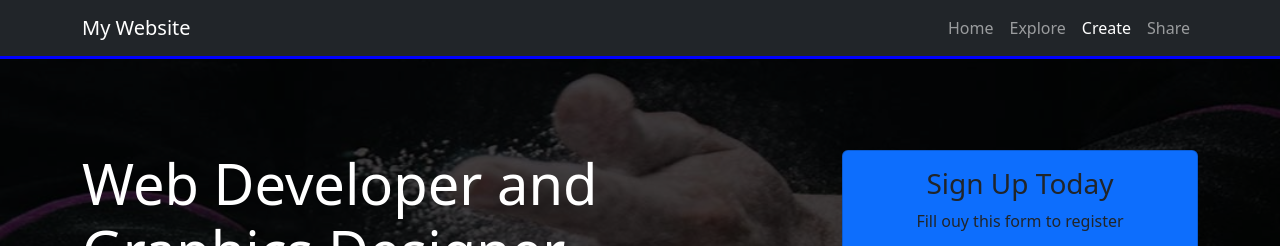
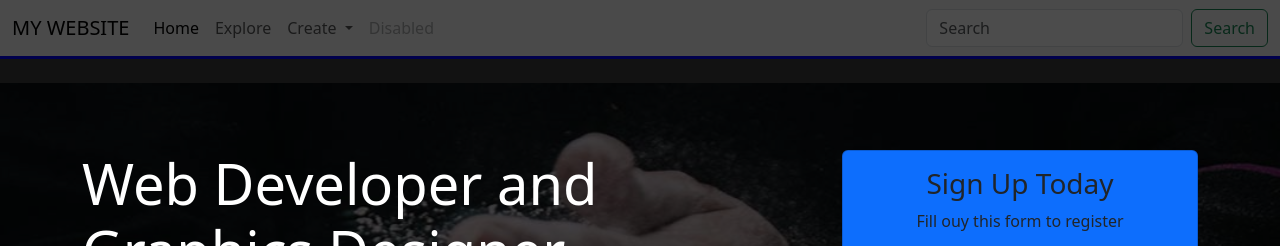
Before and after one commit to Bolu686/PracticeWork, a plain HTML site: page index.html in a window 1280 px wide. Shown: the top 246 px of the page. Drawn offline with nearby package versions, Linux system fonts and the light colour scheme.

Commit message:
Update index.html

```diff
--- a/index.html
+++ b/index.html
@@ -10,32 +10,43 @@
         <link rel="Stylesheet" href="Custom-style.css">
     </head>
     <body data-spy="scroll" data-target="#main-nav" id="home">
-          <nav class="navbar navbar-expand-sm bg-dark navbar-dark fixed-top" id="main-nav">
-            <div class="container">
-              <a href="My Projects.html" class="navbar-brand">My Website</a>
-              <button class="navbar-toggler" data-toggle="collapse" data-target="#navbarCollapse">
+        <nav class="navbar navbar-expand-lg bg-body-tertiary">
+  <div class="container-fluid">
+    <a class="navbar-brand" href="#">MY WEBSITE</a>
+    <button class="navbar-toggler" type="button" data-bs-toggle="collapse" data-bs-target="#navbarSupportedContent" aria-controls="navbarSupportedContent" aria-expanded="false" aria-label="Toggle navigation">
       <span class="navbar-toggler-icon"></span>
     </button>
-              <div class="collapse navbar-collapse" id="navbarCollapse">
-                <ul class="navbar-nav ml-auto" style="margin-left: auto;">
+    <div class="collapse navbar-collapse" id="navbarSupportedContent">
+      <ul class="navbar-nav me-auto mb-2 mb-lg-0">
         <li class="nav-item">
-                    <a href="#home" class="nav-link">Home</a>
+          <a class="nav-link active" aria-current="page" href="#">Home</a>
         </li>
         <li class="nav-item">
-                    <a href="#explore-head-section" class="nav-link">Explore</a>
+          <a class="nav-link" href="#">Explore</a>
+        </li>
+        <li class="nav-item dropdown">
+          <a class="nav-link dropdown-toggle" href="#" role="button" data-bs-toggle="dropdown" aria-expanded="false">
+            Create
+          </a>
+          <ul class="dropdown-menu">
+            <li><a class="dropdown-item" href="#">About Us</a></li>
+            <li><a class="dropdown-item" href="#">projects</a></li>
+            <li><hr class="dropdown-divider"></li>
+            <li><a class="dropdown-item" href="#">Portfolio</a></li>
+          </ul>
         </li>
         <li class="nav-item">
-                    <a href="#create-head-section" class="nav-link">Create</a>
-                  </li>
-                  <li class="nav-item">
-                    <a href="#share-head-section" class="nav-link">Share</a>
+          <a class="nav-link disabled" aria-disabled="true">Disabled</a>
         </li>
       </ul>
+      <form class="d-flex" role="search">
+        <input class="form-control me-2" type="search" placeholder="Search" aria-label="Search">
+        <button class="btn btn-outline-success" type="submit">Search</button>
+      </form>
     </div>
   </div>
 </nav>
 <br>
-
           <!--Home Section-->
           <header i.d="Home-section" class="stupid ">
             <div class="dark-overlay">
```
Lines whose indentation alone changed are shown as unchanged.
